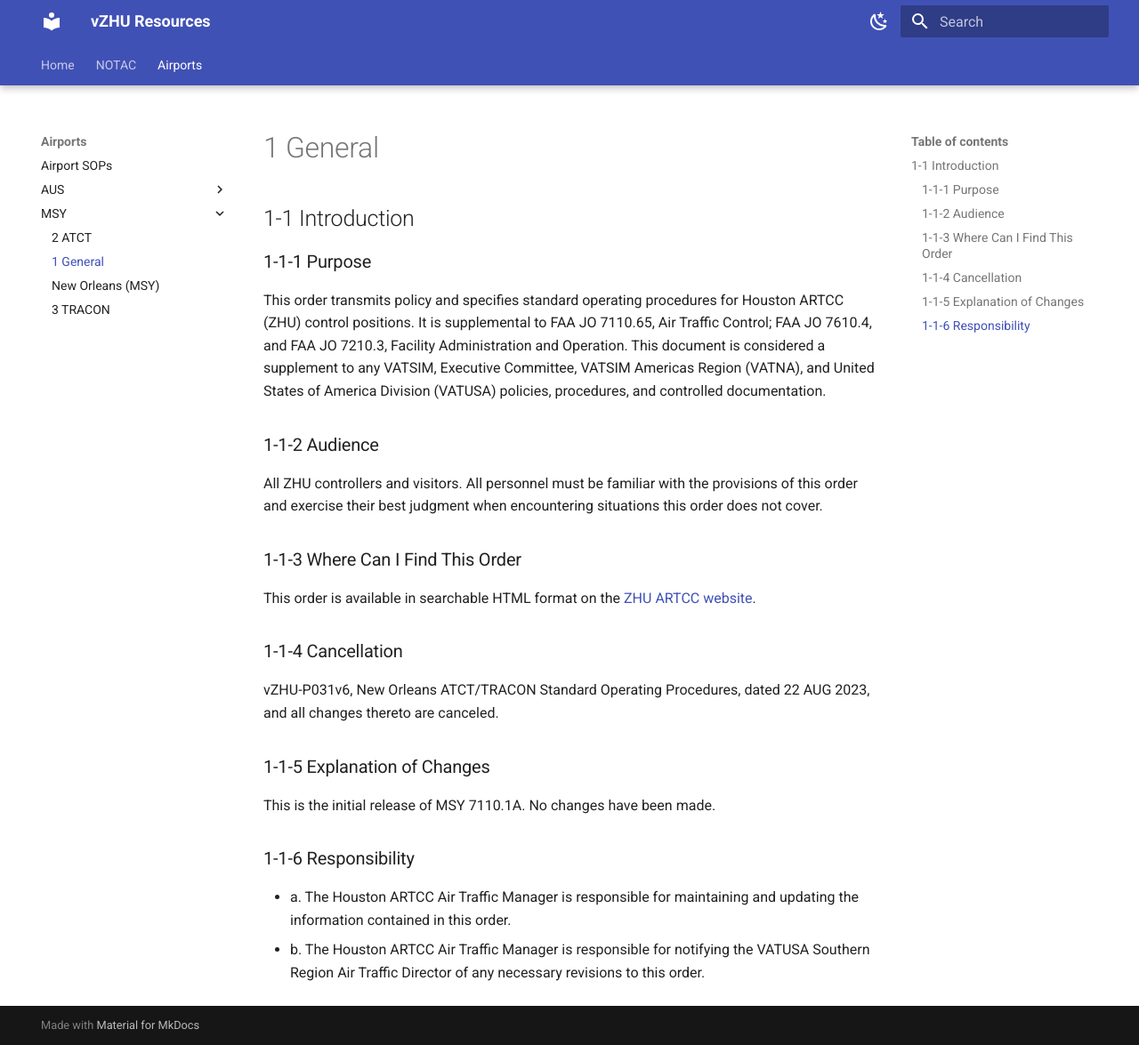
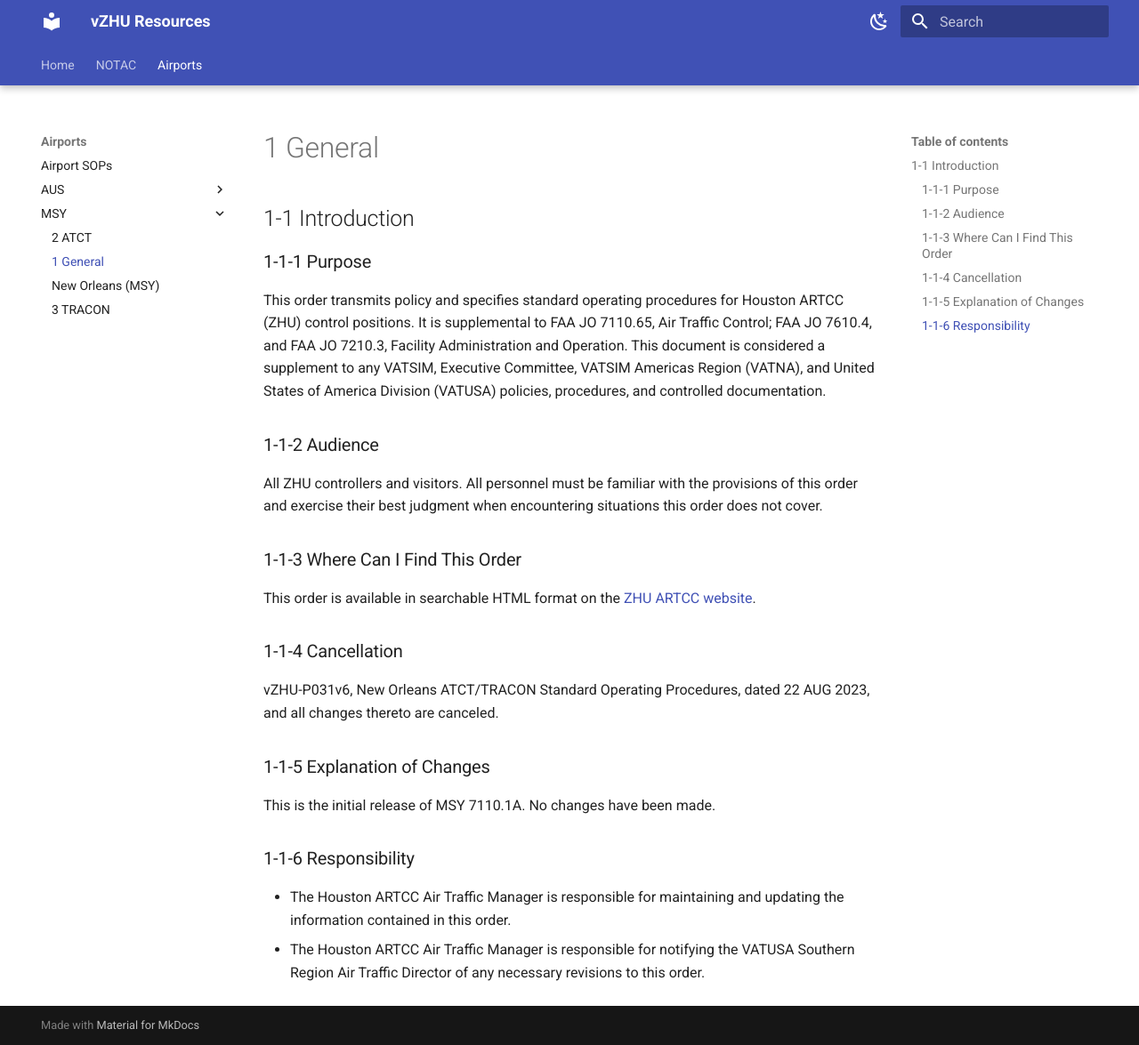
Before and after one commit to jivebiscuit/jivebiscuit.github.io, an MkDocs documentation site: the page built from docs/airports/MSY/general.md, in a window 1280 px wide and 1175 px high. Shown: the whole window at 89% size. Built offline with MkDocs 1.6.1 and Material for MkDocs 9.7.7, drawn with Linux system fonts in a browser that asks for light colours.

```diff
--- a/docs/airports/MSY/general.md
+++ b/docs/airports/MSY/general.md
@@ -12,5 +12,5 @@ vZHU-P031v6, New Orleans ATCT/TRACON Standard Operating Procedures, dated 22 AUG
 ### 1-1-5 Explanation of Changes
 This is the initial release of MSY 7110.1A. No changes have been made.
 ### 1-1-6 Responsibility
-- a. The Houston ARTCC Air Traffic Manager is responsible for maintaining and updating the information contained in this order.
-- b. The Houston ARTCC Air Traffic Manager is responsible for notifying the VATUSA Southern Region Air Traffic Director of any necessary revisions to this order.
+- The Houston ARTCC Air Traffic Manager is responsible for maintaining and updating the information contained in this order.
+- The Houston ARTCC Air Traffic Manager is responsible for notifying the VATUSA Southern Region Air Traffic Director of any necessary revisions to this order.
```
